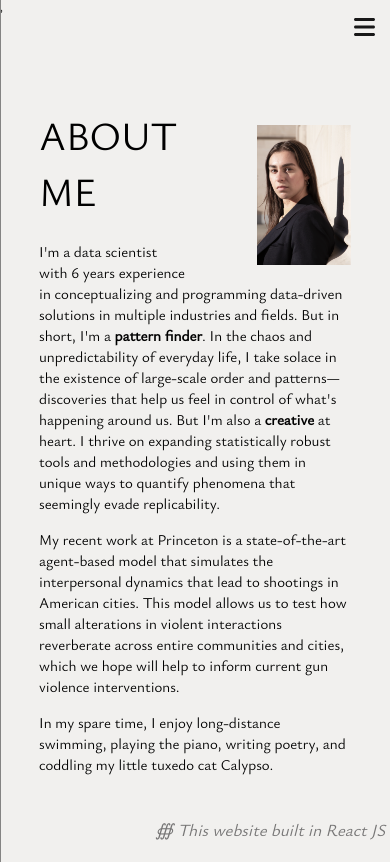
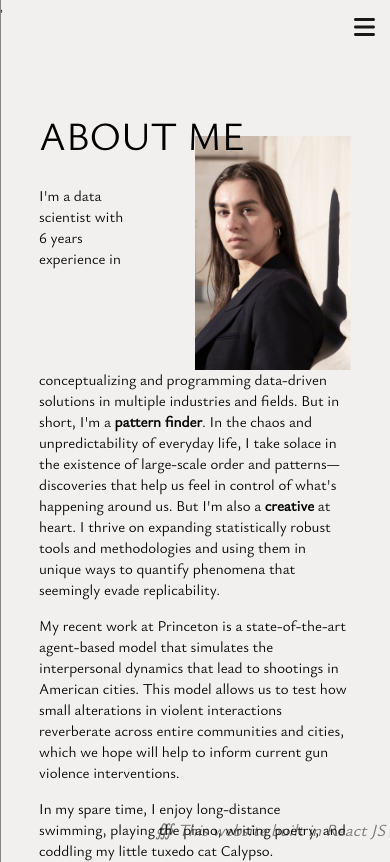
Before and after one commit to aam3/Personal_Website, a React (Create React App) app: page /about in a window 390 px wide. Built offline with nearby package versions, Linux system fonts and the light colour scheme.

Commit message:
moving photo position

```diff
--- a/src/components/About/index.js
+++ b/src/components/About/index.js
@@ -8,10 +8,10 @@ const About = () => {
 
         <div className="container about-page">
         <div className="text-zone">
-        <img src={ProfilePic} alt="Alisabeth"/>
         <h1>
             ABOUT ME
         </h1>
+        <img src={ProfilePic} alt="Alisabeth"/>
         <p>
             I'm a data scientist with 6 years experience in conceptualizing and programming
             data-driven solutions in multiple industries and fields. But in short,
--- a/src/components/About/index.scss
+++ b/src/components/About/index.scss
@@ -4,7 +4,7 @@
     img {
       float: right;
       margin-left: 70px;
-      margin-top: 15px;
+      margin-top: -50px;
       width: 30%;
       height: auto;
       animation: none;
--- a/src/components/Layout/index.scss
+++ b/src/components/Layout/index.scss
@@ -72,10 +72,10 @@
       vertical-align: middle;
       display: table-cell;
 
-      // img {
-      //   // width: 50%;
-      //   // margin-top: 100px;
-      // }
+      img {
+        width: 50%;
+        // margin-top: 100px;
+      }
 
       h1 {
         font-size: 40px;
```
